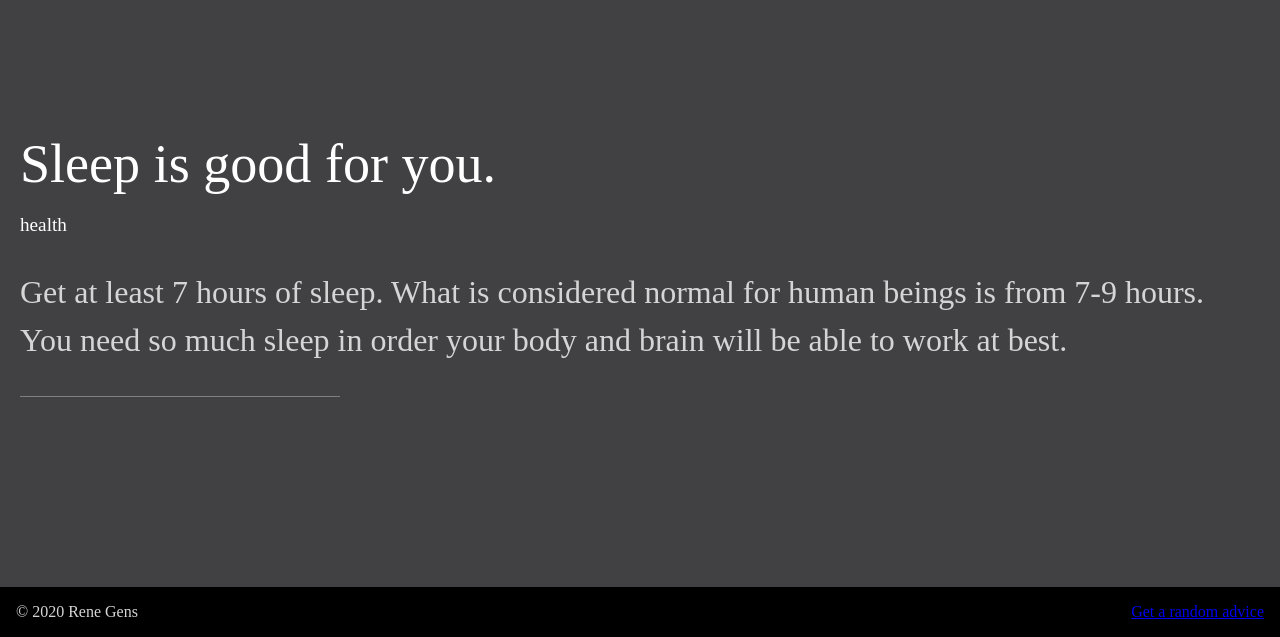
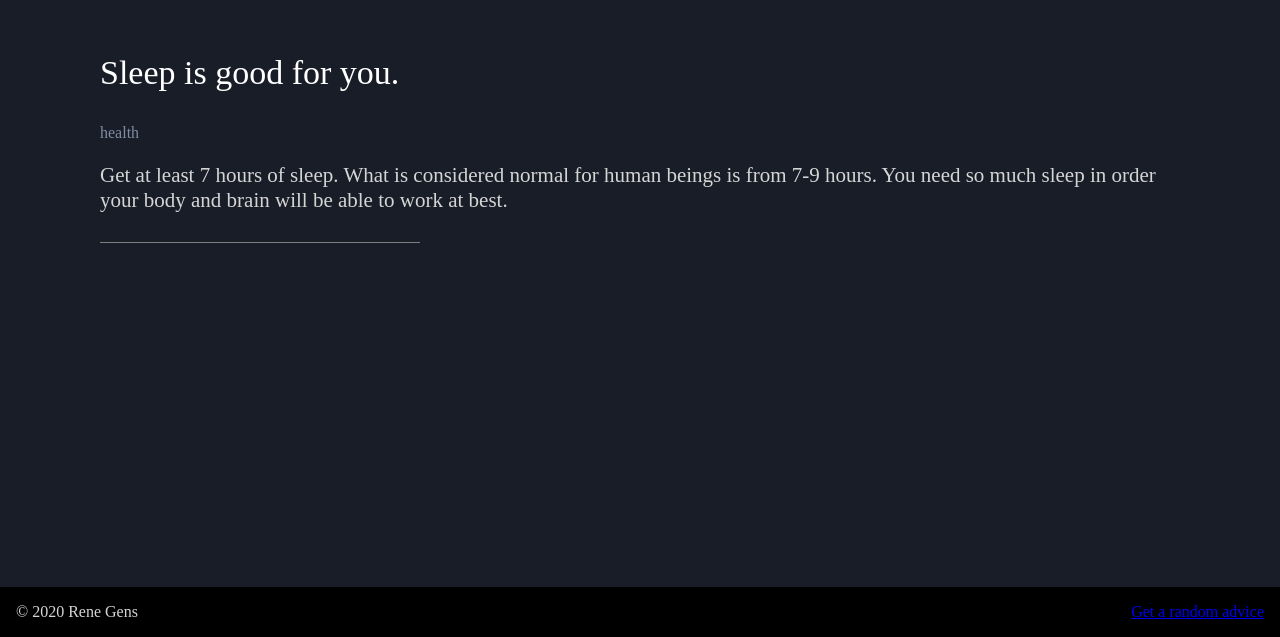
Before and after one commit to AlexandrosVasileiou/advice.com, a Gatsby site: page /random in a window 1280 px wide. Shown: the part 163-800 px from the top of the page. Built offline with nearby package versions, Linux system fonts and the light colour scheme; Gatsby itself is replaced by a stand-in of ours.

Commit message:
Tons of changes

```diff
--- a/src/components/hero/hero.js
+++ b/src/components/hero/hero.js
@@ -1,13 +1,15 @@
 import React from "react"
 import { Link } from "gatsby"
 import styles from "./hero.module.scss"
+import MutedText from "../mutedText"
 
 const Hero = () => {
   return (
     <section className={styles.heroSection}>
       <header className={styles.header}>
         <div className={styles.title}>Advice Worth Giving</div>
-        <div className={styles.subTitle}>The best advice is this: Don’t take advice and don’t give advice. <br/>Author Unknown</div>
+        <div className={styles.subTitle}>The best advice is this: <br/>Don’t take advice and don’t give advice.
+          <br/><MutedText>Author Unknown</MutedText></div>
       </header>
       <div className={styles.bottom}>
         <a className={`${styles.button} ${styles.buttonPrimary}`} href="#book">Continue reading</a>
--- a/src/components/hero/hero.module.scss
+++ b/src/components/hero/hero.module.scss
@@ -1,13 +1,14 @@
 .heroSection {
   height: 100vh;
+  max-width: 60vw;
   display: flex;
   justify-content: space-between;
   flex-direction: column;
-  margin-bottom: 200px;
-  margin-right: 20px;
-  margin-left: 20px;
+  margin-left: auto;
+  margin-right: 24px;
 
   .header {
+    align-items: end;
     text-align: right;
 
     .title {
@@ -48,3 +49,43 @@
   text-decoration: none;
   border: .1rem solid white;
 }
+
+//phone
+@media (max-width: 552px) {
+
+  .postTitle {
+    font-size: 30px;
+  }
+
+  .postParagraph {
+    font-size: 18px;
+    line-height: 25px;
+  }
+
+}
+
+//destkop
+@media (min-width: 1080px) {
+
+  .postTitle {
+    font-size: 34px;
+  }
+
+  .postParagraph {
+    font-size: 21px;
+  }
+
+}
+
+//tablet
+@media(min-width: 728px) and (max-width: 910px) {
+
+  .postTitle {
+    font-size: 34px;
+  }
+
+  .postParagraph {
+    font-size: 21px;
+  }
+
+}
--- /dev/null
+++ b/src/components/layouts/container.js
@@ -0,0 +1,20 @@
+import React from "react"
+import PropTypes from "prop-types"
+
+const body = {
+  maxWidth: "1080px",
+  padding: "24px",
+  margin: "0 auto",
+}
+
+const Container = ({ children }) => {
+  return (
+    <div style={body}>{children}</div>
+  )
+}
+
+Container.propTypes = {
+  children: PropTypes.node.isRequired,
+}
+
+export default Container
--- /dev/null
+++ b/src/components/mutedText.js
@@ -0,0 +1,14 @@
+import React from "react"
+
+const style = {
+  textAlign: "center",
+  color: "#7f8ea3",
+}
+
+const MutedText = ({ children }) => {
+  return (
+    <span style={style}>{children}</span>
+  )
+}
+
+export default MutedText
--- a/src/components/post/post.js
+++ b/src/components/post/post.js
@@ -1,5 +1,6 @@
 import React from "react"
 import styles from "./post.module.scss"
+import MutedText from "../mutedText"
 
 function createMarkup(content) {
   return { __html: content }
@@ -9,8 +10,10 @@ const Post = (props) => {
   return (
     <article className={styles.article}>
       <div className={styles.postTitle}>{props.post.title}</div>
-      <div className={styles.postTag}>{props.post.tag}</div>
-      <p className={styles.p} dangerouslySetInnerHTML={createMarkup(props.post.content)}/>
+      <MutedText>
+        <div className={styles.postTag}>{props.post.tag}</div>
+      </MutedText>
+      <p className={styles.postParagraph} dangerouslySetInnerHTML={createMarkup(props.post.content)}/>
       <hr className={styles.hr}/>
     </article>
   )
--- a/src/components/post/post.module.scss
+++ b/src/components/post/post.module.scss
@@ -1,17 +1,16 @@
 .article {
-  margin-top: 20vw;
-  margin-right: 20px;
-  margin-left: 20px;
+  margin-top: 15vw;
 
   .postTitle {
     color: white;
-    font-size: calc(.5rem + 3.6vw);
   }
 
   .postTag {
-    color: white;
-    margin-top: 1em;
-    font-size: 1.5vw;
+    margin-top: 2em;
+    text-align: start;
+  }
+
+  .postParagraph {
   }
 
   .hr {
@@ -21,9 +20,45 @@
     background-color: grey;
     margin: 30px 0 40px 0;
   }
+}
 
-  .p {
-    font-size: 2.5vw;
-    line-height: 1.5em;
+
+//phone
+@media (max-width: 552px) {
+
+  .postTitle {
+    font-size: 30px;
   }
+
+  .postParagraph {
+    font-size: 18px;
+    line-height: 25px;
+  }
+
 }
+
+//destkop
+@media (min-width: 1080px) {
+
+  .postTitle {
+    font-size: 34px;
+  }
+
+  .postParagraph {
+    font-size: 21px;
+  }
+
+}
+
+//tablet
+@media(min-width: 728px) and (max-width: 910px) {
+
+  .postTitle {
+    font-size: 34px;
+  }
+
+  .postParagraph {
+    font-size: 21px;
+  }
+
+}
--- a/src/pages/random.js
+++ b/src/pages/random.js
@@ -2,8 +2,8 @@ import React, { Component } from "react"
 import SEO from "../components/seo"
 import Post from "../components/post/post"
 import { posts } from "../assets/content.js"
-import ViewPortCentered from "../components/layouts/viewport-centered"
 import Layout from "../components/layouts/layout"
+import Container from "../components/layouts/container"
 
 
 export default class RandomPage extends Component {
@@ -14,9 +14,9 @@ export default class RandomPage extends Component {
     return (
       <Layout>
         <SEO title="Random advice of the day"/>
-        <ViewPortCentered>
+        <Container>
           <Post post={this.randomPost}/>
-        </ViewPortCentered>
+        </Container>
       </Layout>)
   }
 }
--- a/src/styles/global.scss
+++ b/src/styles/global.scss
@@ -1,7 +1,11 @@
 html, body {
-  background-color: #414144;
+  background-color: #191d27;
   color: #d5d5d6;
-  font-family: "Jet Brains Mono Regular", serif;
+  font-family: "Libre Baskerville Regular", serif;
+}
+
+.muted-text {
+  color: #7f8ea3;
 }
 
 /* Small devices (portrait tablets and large phones, 600px and up) */
--- a/src/styles/typography.scss
+++ b/src/styles/typography.scss
@@ -1,19 +1,14 @@
 @font-face {
-  font-family: "Jet Brains Mono Regular";
-  src: url("../fonts/JetBrainsMono-Regular.ttf");
+  font-family: "Libre Baskerville Regular";
+  src: url("../fonts/LibreBaskerville-Regular.ttf");
 }
 
 @font-face {
-  font-family: "Jet Brains Mono Bold";
-  src: url("../fonts/JetBrainsMono-Bold.ttf");
+  font-family: "Libre Baskerville Bold";
+  src: url("../fonts/LibreBaskerville-Bold.ttf");
 }
 
 @font-face {
-  font-family: "Jet Brains Mono Medium";
-  src: url("../fonts/JetBrainsMono-Medium.ttf");
+  font-family: "Libre Baskerville Italic";
+  src: url("../fonts/LibreBaskerville-Italic.ttf");
 }
-
-@font-face {
-  font-family: "Jet Brains Mono Italic";
-  src: url("../fonts/JetBrainsMono-Italic.ttf");
-}
```
Also changed, not shown: src/pages/index.js (+5 -2 lines), src/fonts/JetBrainsMono-Bold.ttf (deleted), src/fonts/JetBrainsMono-Italic.ttf (deleted), src/fonts/JetBrainsMono-Medium.ttf (deleted), src/fonts/JetBrainsMono-Regular.ttf (deleted), src/fonts/LibreBaskerville-Bold.ttf (added), src/fonts/LibreBaskerville-Italic.ttf (added), src/fonts/LibreBaskerville-Regular.ttf (added).
